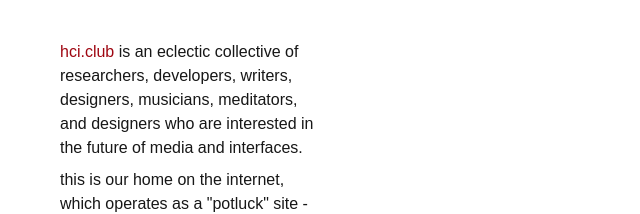
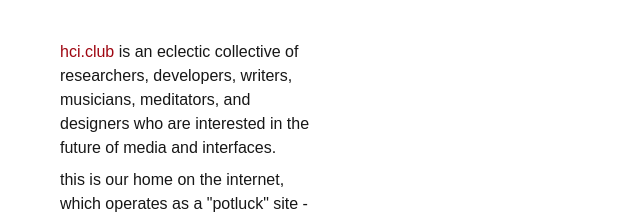
Before and after one commit to parth-agrawal/club-website, a Next.js app: page / in a window 1280 px wide. Shown: the top 214 px of the page, without its empty margins (0-640 px from the left). Built offline with nearby package versions, Linux system fonts and the light colour scheme.

Commit message:
list of roles

```diff
--- a/app/page.tsx
+++ b/app/page.tsx
@@ -5,7 +5,7 @@
     <div className="w-full px-5 md:w-[300px] md:ml-10 mt-10 space-y-2">
       <p>
         <span className="text-red-800">hci.club</span> is an eclectic collective
-        of researchers, developers, writers, designers, musicians, meditators,
+        of researchers, developers, writers, musicians, meditators,
         and designers who are interested in the future of media and interfaces.{" "}
       </p>
       <p>
```
